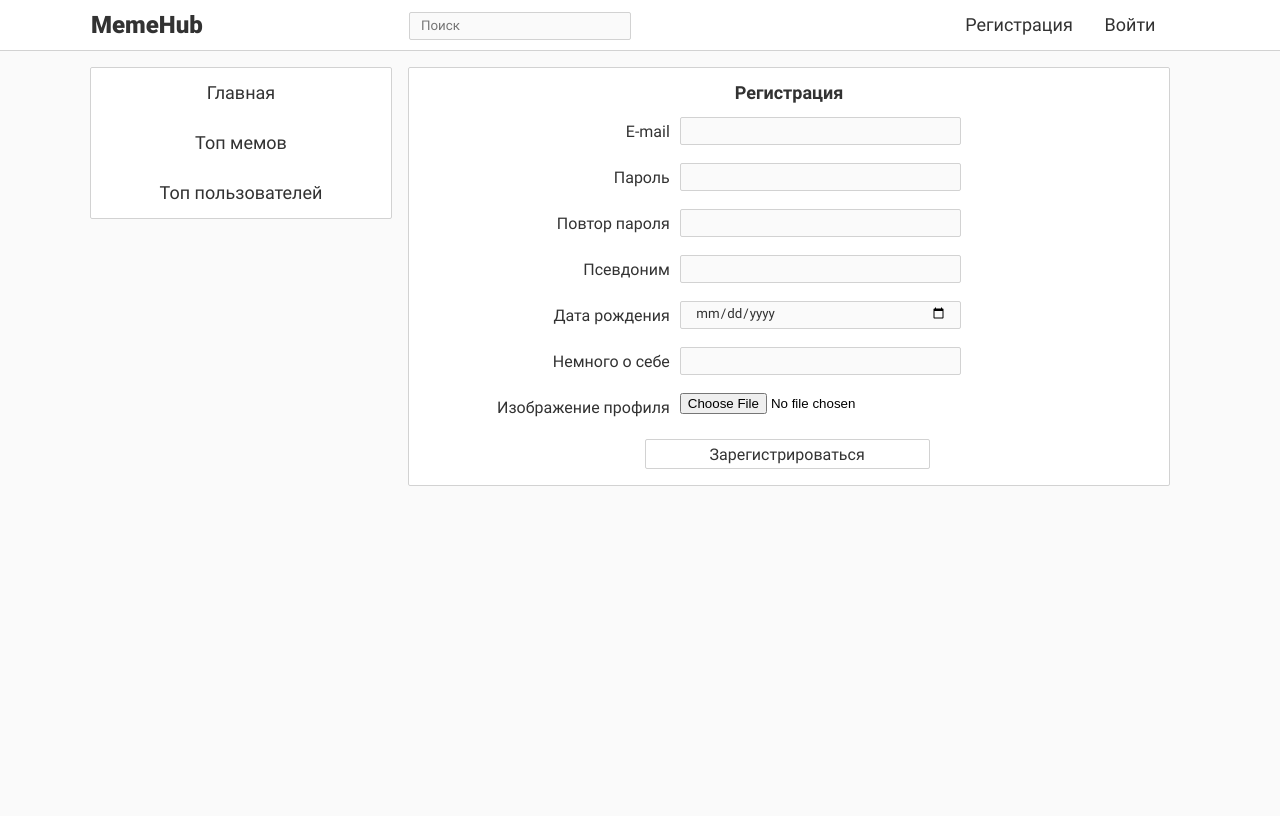
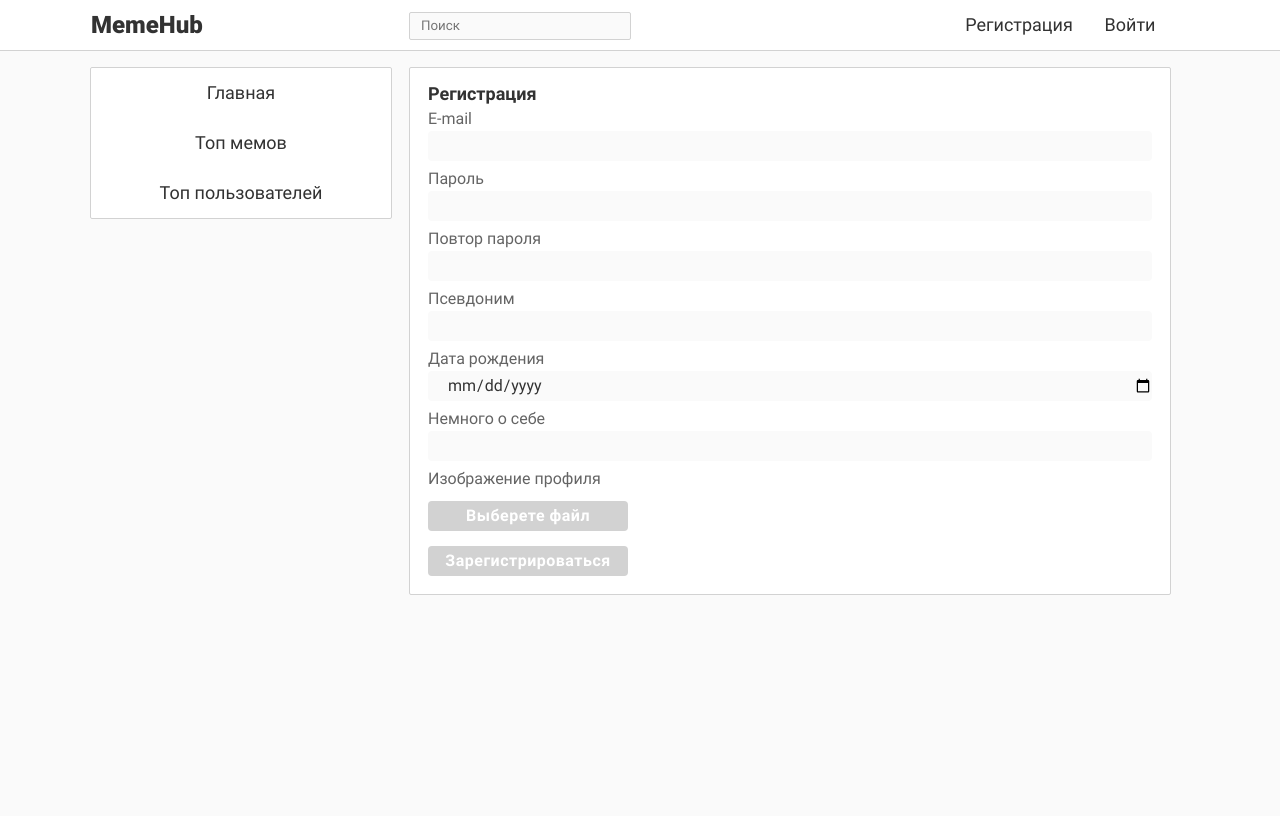
Before and after one commit to ramses44/MemeHub, a Flask app: page /register in a window 1280 px wide. Shown: the top 816 px of the page. Run offline with Flask 2, Linux system fonts and the light colour scheme; some libraries are stand-ins or nearby versions.

Commit message:
Доделал шаблоны авторизации и регистрации

```diff
--- a/templates/register.html
+++ b/templates/register.html
@@ -1,152 +1,99 @@
 {% extends "base.html" %}
 
 {% block content %}
-<div class="meme_block fixed_block">
-    <div class="auth_note_reg_log">Регистрация</div>
-    <form method="post" novalidate enctype="multipart/form-data">
-        {{ form.hidden_tag() }}
-        <p>
-            <div class="input_block">
-                <div class="label_note">
-                    {{ form.email.label }}
-                </div>
-                <div class="search_div_div">
-                    <div class="search_div_n">
-                        {{ form.email(class="search") }}
-                    </div>
-                </div>
+<div class="meme_block">
+    <div class="publish_block">
+        <form method="post" novalidate enctype="multipart/form-data">
+            {{ form.hidden_tag() }}
+
+            <div class="pub_head">Регистрация</div>
+
+            <div class="pub_notes">E-mail</div>
+            <div class="pub_input_div">
+                {{ form.email(rows=5, autocomplete="off", maxlength=80, class="pub_input") }}
             </div>
             {% for error in form.email.errors %}
-                <div class="input_block">
-                    <div class="error_note">
-                        {{ error }}
-                    </div>
-                </div>
+                <div class="pub_error_note">{{ error }}</div>
             {% endfor %}
-        </p>
 
-        <p>
-            <div class="input_block">
-                <div class="label_note">
-                    {{ form.password.label }}
-                </div>
-                <div class="search_div_div">
-                    <div class="search_div_n">
-                        {{ form.password(class="search") }}
-                    </div>
-                </div>
+            <div class="pub_notes">Пароль</div>
+            <div class="pub_input_div">
+                {{ form.password(rows=5, autocomplete="off", maxlength=80, class="pub_input") }}
             </div>
             {% for error in form.password.errors %}
-                <div class="input_block">
-                    <div class="error_note">
-                        {{ error }}
-                    </div>
-                </div>
+                <div class="pub_error_note">{{ error }}</div>
             {% endfor %}
-        </p>
 
-        <p>
-            <div class="input_block">
-                <div class="label_note">
-                    {{ form.rep_password.label }}
-                </div>
-                <div class="search_div_div">
-                    <div class="search_div_n">
-                        {{ form.rep_password(class="search") }}
-                    </div>
-                </div>
+            <div class="pub_notes">Повтор пароля</div>
+            <div class="pub_input_div">
+                {{ form.rep_password(rows=5, autocomplete="off", maxlength=80, class="pub_input") }}
             </div>
             {% for error in form.rep_password.errors %}
-                <div class="input_block">
-                    <div class="error_note">
-                        {{ error }}
-                    </div>
-                </div>
+                <div class="pub_error_note">{{ error }}</div>
             {% endfor %}
-        </p>
 
-        <p>
-            <div class="input_block">
-                 <div class="label_note">
-                     {{ form.alias.label }}
-                 </div>
-                <div class="search_div_div">
-                    <div class="search_div_n">
-                        {{ form.alias(class="search") }}
-                    </div>
-                </div>
+            <div class="pub_notes">Псевдоним</div>
+            <div class="pub_input_div">
+                {{ form.alias(rows=5, autocomplete="off", maxlength=80, class="pub_input") }}
             </div>
             {% for error in form.alias.errors %}
-                <div class="input_block">
-                    <div class="error_note">
-                        {{ error }}
-                    </div>
-                </div>
+                <div class="pub_error_note">{{ error }}</div>
             {% endfor %}
-        </p>
 
-        <p>
-            <div class="input_block">
-                <div class="label_note">
-                    {{ form.bdate.label }}
-                </div>
-                <div class="search_div_div">
-                    <div class="search_div_n">
-                        {{ form.bdate(class="search", type="date") }}
-                    </div>
-                </div>
+            <div class="pub_notes">Дата рождения</div>
+            <div class="pub_input_div">
+                {{ form.bdate(rows=5, autocomplete="off", maxlength=80, class="pub_input", type="date") }}
             </div>
             {% for error in form.bdate.errors %}
-                <div class="input_block">
-                    <div class="error_note">
-                        {{ error }}
-                    </div>
-                </div>
+                <div class="pub_error_note">{{ error }}</div>
             {% endfor %}
-        </p>
 
-        <p>
-            <div class="input_block">
-                <div class="label_note">
-                    {{ form.about.label }}
-                </div>
-                <div class="search_div_div">
-                    <div class="search_div_n">
-                        {{ form.about(class="search", rows=5) }}
-                    </div>
-                </div>
+            <div class="pub_notes">Немного о себе</div>
+            <div class="pub_input_div">
+                {{ form.about(rows=5, autocomplete="off", maxlength=80, class="pub_input") }}
             </div>
             {% for error in form.about.errors %}
-                <div class="input_block">
-                    <div class="error_note">
-                        {{ error }}
-                    </div>
-                </div>
+                <div class="pub_error_note">{{ error }}</div>
             {% endfor %}
-        </p>
 
-        <p>
-            <div class="input_block">
-                <div class="label_note">
-                    {{ form.avatar.label }}
-                </div>
-                <div class="file_upload">
-                    <label>
-                        {{ form.avatar(class="input-group mb-3") }}
-                    </label>
-                </div>
+            <div class="pub_notes">Изображение профиля</div>
+            <div class="pub_btn_grp">
+                <div class="pub_choose_btn" onclick="document.getElementById('input_meme').click();">Выберете файл</div>
+                <div id="div_meme" class="pub_choose_txt"></div>
             </div>
-            {% for error in form.avatar.errors %}
-                <div class="input_block">
-                    <div class="error_note">
-                        {{ error }}
-                    </div>
-                </div>
-            {% endfor %}
-        </p>
+            <img id="img_meme" src="" class="pub_img_preview" alt="Ошибка файла" />
+            {{ form.avatar(class="input-group mb-3", id="input_meme", onchange="preview_image(event)", style="display: none;") }}
 
-        <p>{{ form.submit(type="submit", class="login_button") }}</p>
-    </form>
+            <div class="pub_btn_grp">
+                <div class="pub_choose_btn" onclick="document.getElementById('publish-submit').click();">Зарегистрироваться</div>
+            </div>
+            {{ form.submit(type="submit", style="display: none;", id="publish-submit") }}
+
+        </form>
+    </div>
 </div>
 
+<script>
+        var input = document.getElementById( 'input_meme' );
+        var infoArea = document.getElementById( 'div_meme' );
+        input.addEventListener( 'change', showFileName );
+
+        function showFileName( event ) {
+            var input = event.srcElement;
+            var fileName = input.files[0].name;
+            infoArea.textContent = fileName;
+        }
+
+        function preview_image(event)
+        {
+            var reader = new FileReader();
+            reader.onload = function()
+            {
+                var output = document.getElementById('img_meme');
+                output.src = reader.result;
+            }
+            reader.readAsDataURL(event.target.files[0]);
+        }
+</script>
+
 {% endblock %}
```
Also changed, not shown: static/css/publish_css.css (+35 -0 lines), templates/login.html (+31 -50 lines), db/memehub.sqlite, static/img/avatars/2020-05-03_19_01_34.875054.jpg (added).
